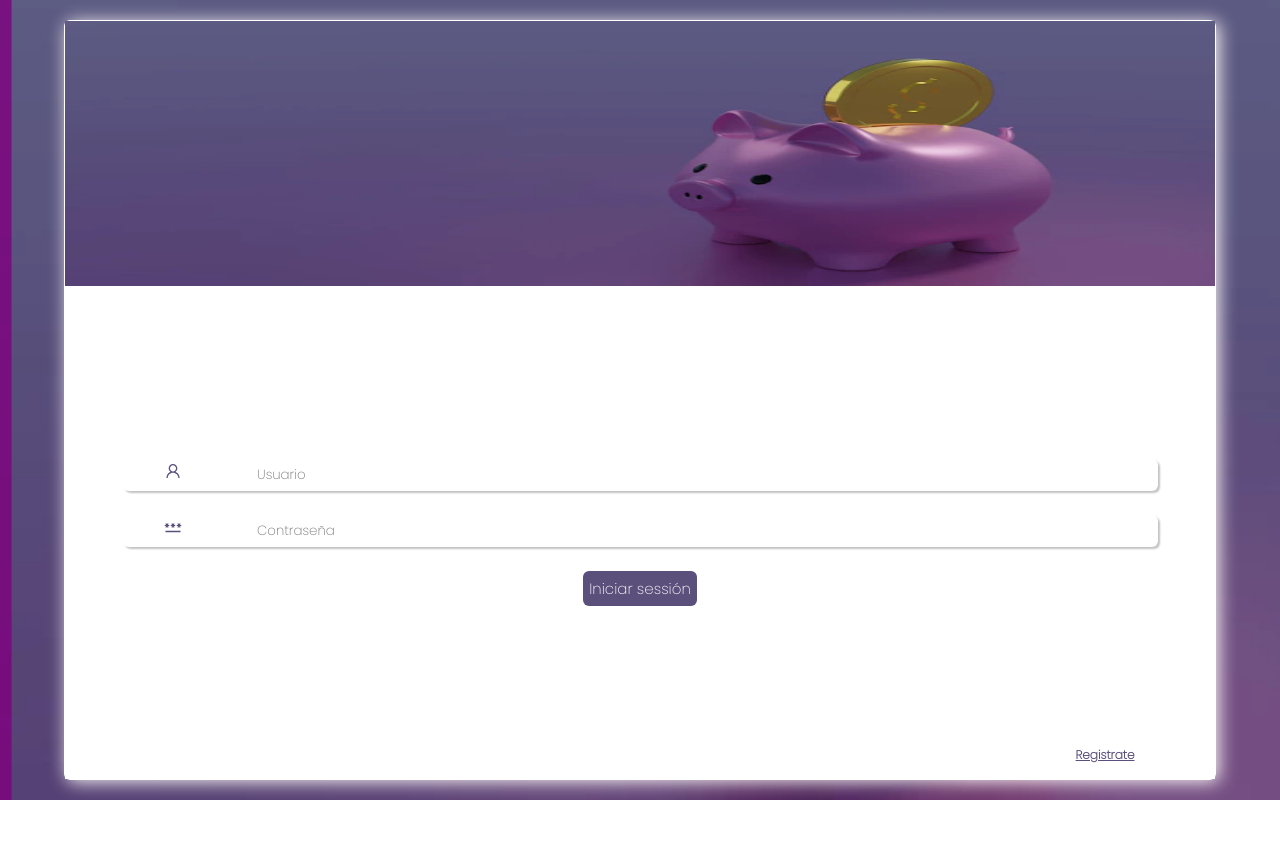
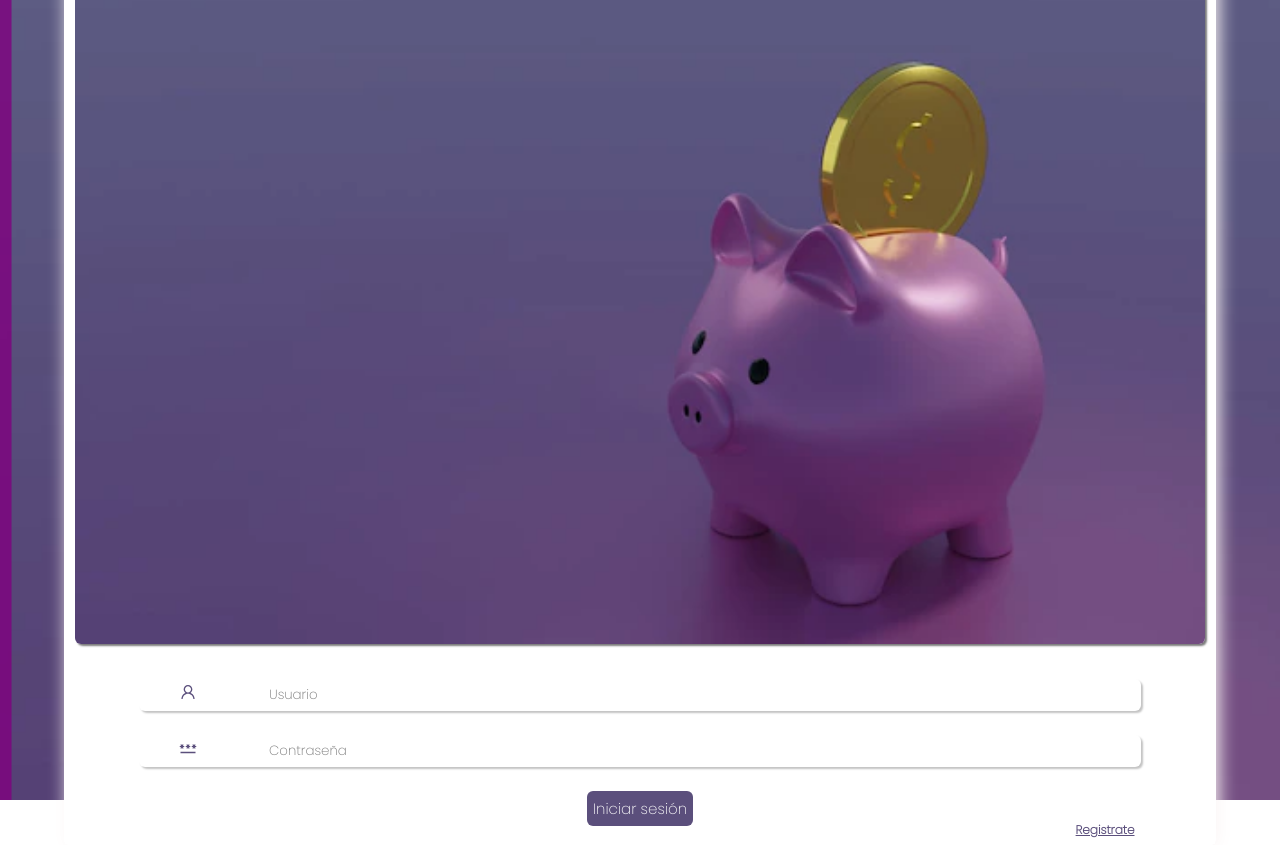
Before and after one commit to hdavidpb/meta_front, a React (Create React App) app: page /login in a window 1280 px wide. Before the commit the page ends 800 px from the top, so only its background shows below. Built offline with nearby package versions, Linux system fonts and the light colour scheme.

Commit message:
[UPDATE] login styles

```diff
--- a/src/components/SideBarMenu/styles.ts
+++ b/src/components/SideBarMenu/styles.ts
@@ -27,11 +27,11 @@ export const ButtonSlideOpen = styled.button`
   font-size: 16px;
   position: absolute;
   top: 10px;
-  right: -7%;
+  right: -44px;
   border: none;
   outline: none;
-  width: 40px;
-  height: 40px;
+  width: 50px;
+  height: 50px;
   background: purple;
   border-radius: 0 12px 12px 0;
 `;
--- a/src/pages/login/Login.tsx
+++ b/src/pages/login/Login.tsx
@@ -26,7 +26,9 @@ const Login = () => {
   return (
     <sc.LoginContainer>
       <sc.LoginBoxContainer>
-        <sc.BackgroundHeader src={bg}></sc.BackgroundHeader>
+        <sc.BackgroundHeader>
+          <img src={bg} alt="assa" />
+        </sc.BackgroundHeader>
         {isLoginForm ? (
           <LoginForm action={handleChangeForm} />
         ) : (
--- a/src/pages/login/LoginForm.tsx
+++ b/src/pages/login/LoginForm.tsx
@@ -66,7 +66,7 @@ const LoginForm = ({ action }: IForms) => {
         {loginLoading ? (
           <ClipLoader size={15} color="#FFFFFF" />
         ) : (
-          "Iniciar sessión"
+          "Iniciar sesión"
         )}
       </sc.Button>
       <sc.LinkChange onClick={() => action()}>Registrate</sc.LinkChange>
--- a/src/pages/login/style.ts
+++ b/src/pages/login/style.ts
@@ -22,7 +22,7 @@ export const LoginContainer = styled.div`
 
 export const LoginBoxContainer = styled.div`
   width: 90%;
-  height: 95vh;
+  /* height: 64vh; */
   display: flex;
   flex-direction: column;
   justify-content: flex-start;
@@ -32,9 +32,17 @@ export const LoginBoxContainer = styled.div`
   box-shadow: 3px 2px 18px #fbf6f6;
 `;
 
-export const BackgroundHeader = styled.img`
+export const BackgroundHeader = styled.div`
   width: 100%;
   height: 35%;
+  padding: 10px;
+  background: #ffffff;
+  & img {
+    width: 100%;
+    height: 100%;
+    border-radius: 6px;
+    box-shadow: 2px 2px 2px #00000085;
+  }
 `;
 export const FormContainer = styled.form({
   position: "relative",
@@ -46,6 +54,7 @@ export const FormContainer = styled.form({
   flexDirection: "column",
   gap: "1.5rem",
   background: "#FFFFFF",
+  padding: "18px",
 });
 
 export const FieldsContainer = styled.div`
```
